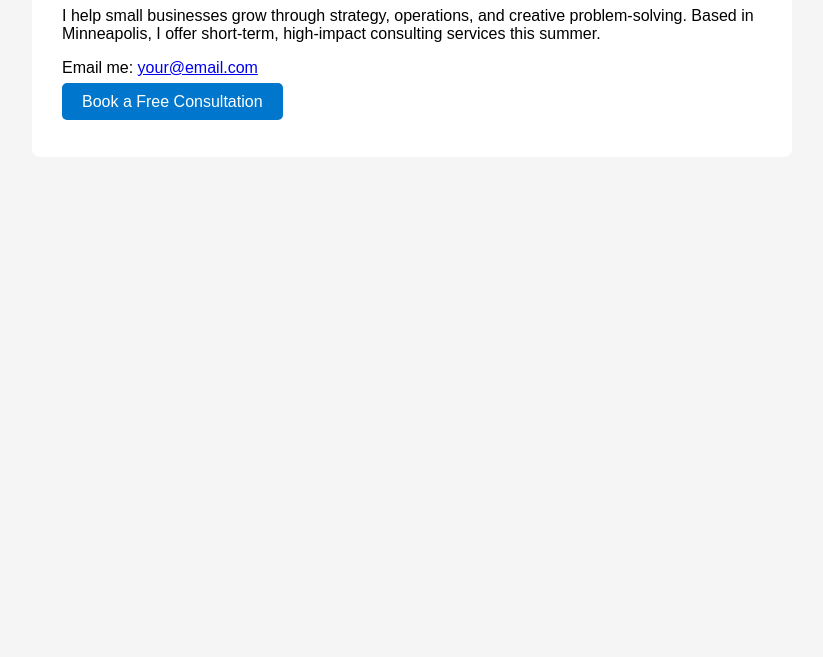
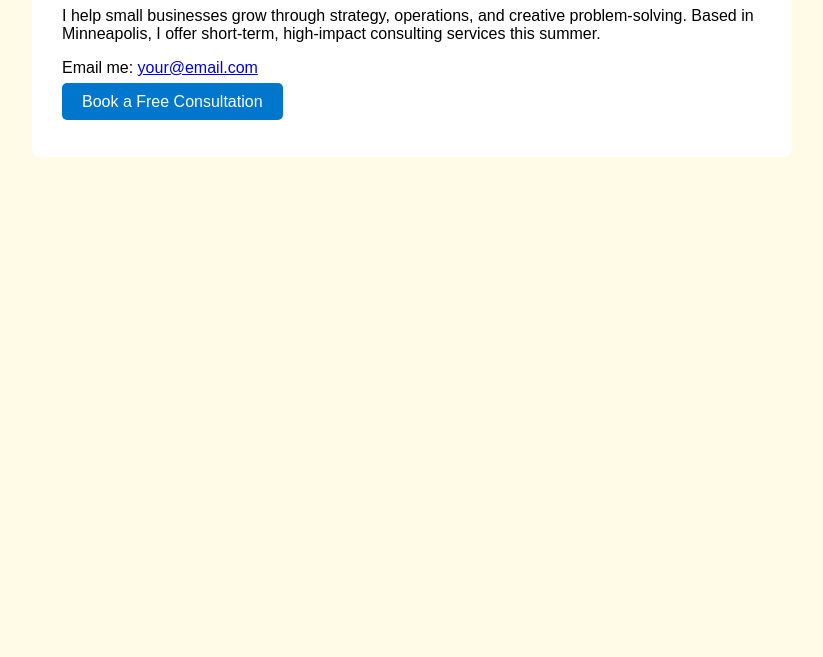
Before and after one commit to brady-wood14/WoodConsulting, a plain HTML site: page index.html in a window 1280 px wide. Shown: the part 143-800 px from the top of the page, without its empty margins (228-1051 px from the left). Drawn offline with Linux system fonts and the light colour scheme.

Commit message:
Update index.html

```diff
--- a/index.html
+++ b/index.html
@@ -5,7 +5,7 @@
   <meta name="viewport" content="width=device-width, initial-scale=1.0" />
   <title>Brady Wood Consulting</title>
   <style>
-    body { font-family: Arial, sans-serif; margin: 40px; background: #f5f5f5; }
+    body { font-family: Arial, sans-serif; margin: 40px; background: #fffbe6; }
     h1 { color: #333; }
     .container { max-width: 700px; margin: auto; background: white; padding: 30px; border-radius: 8px; }
     a.button { background: #0077cc; color: white; padding: 10px 20px; text-decoration: none; border-radius: 5px; }
@@ -20,3 +20,6 @@
   </div>
 </body>
 </html>
+
+</body>
+</html>
```
